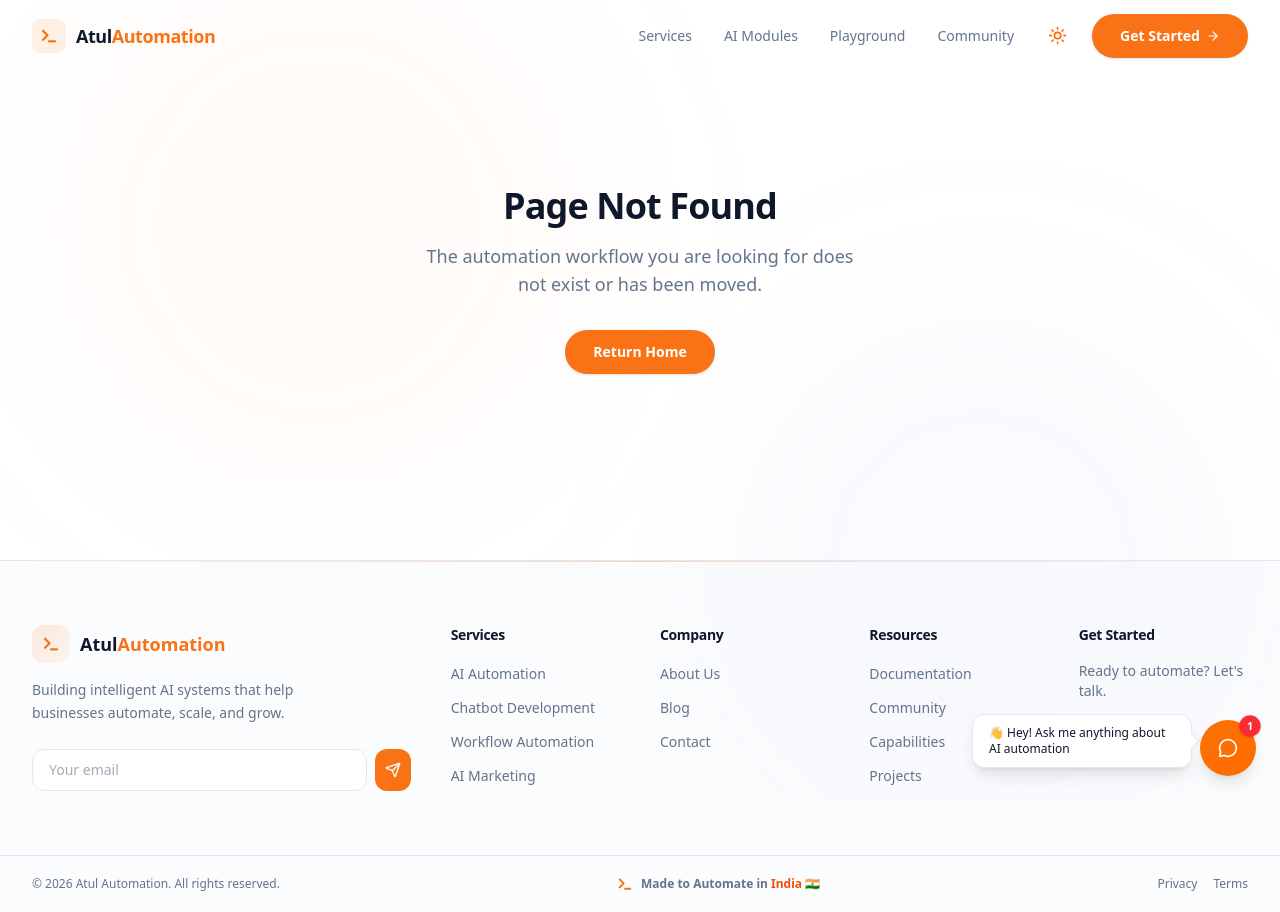
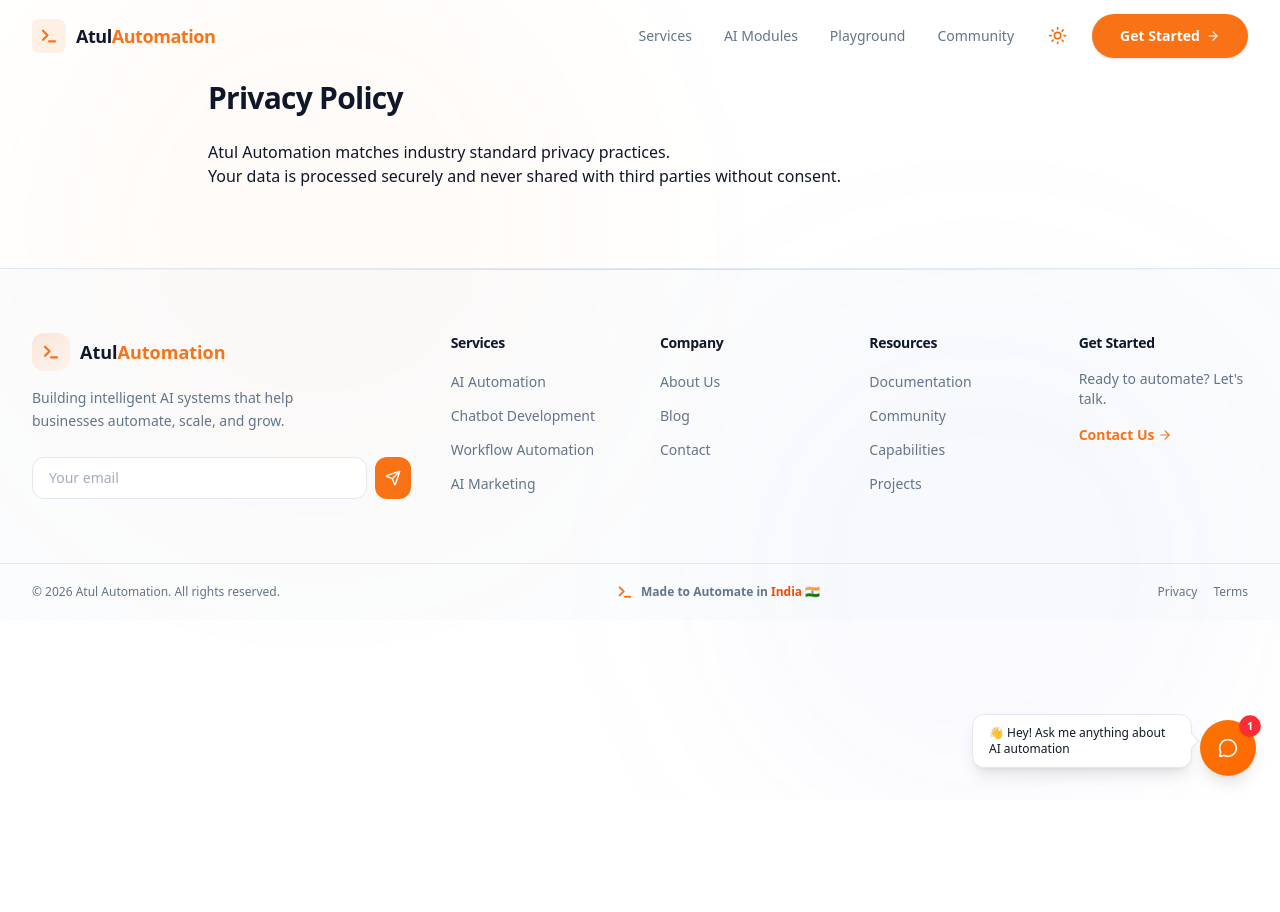
Before and after one commit to ATULAUTOMATION1/atulautomation2.0, a Next.js app: page /privacy in a window 1280 px wide. Before the commit this address had no page. After the commit the page ends 800 px from the top, so only its background shows below. Built offline with nearby package versions, Linux system fonts and the light colour scheme.

Commit message:
Fix broken footer links and add legal pages

```diff
--- /dev/null
+++ b/app/privacy/page.tsx
@@ -0,0 +1,19 @@
+import { Metadata } from "next";
+
+export const metadata: Metadata = {
+    title: "Privacy Policy | Atul Automation",
+    description: "Privacy Policy for Atul Automation",
+};
+
+export default function PrivacyPage() {
+    return (
+        <main className="container mx-auto px-4 py-20 max-w-4xl">
+            <h1 className="text-3xl font-bold mb-6">Privacy Policy</h1>
+            <div className="prose dark:prose-invert">
+                <p>Atul Automation matches industry standard privacy practices. </p>
+                <p>Your data is processed securely and never shared with third parties without consent.</p>
+                {/* Full policy content would go here */}
+            </div>
+        </main>
+    );
+}
--- /dev/null
+++ b/app/terms/page.tsx
@@ -0,0 +1,18 @@
+import { Metadata } from "next";
+
+export const metadata: Metadata = {
+    title: "Terms of Service | Atul Automation",
+    description: "Terms of Service for Atul Automation",
+};
+
+export default function TermsPage() {
+    return (
+        <main className="container mx-auto px-4 py-20 max-w-4xl">
+            <h1 className="text-3xl font-bold mb-6">Terms of Service</h1>
+            <div className="prose dark:prose-invert">
+                <p>By using Atul Automation services, you agree to these terms.</p>
+                {/* Full terms content would go here */}
+            </div>
+        </main>
+    );
+}
--- a/components/layout/footer.tsx
+++ b/components/layout/footer.tsx
@@ -113,8 +113,8 @@ export function Footer() {
                     </div>
 
                     <div className="flex items-center gap-4">
-                        <Link href="#" className="text-xs text-muted-foreground hover:text-primary transition-colors">Privacy</Link>
-                        <Link href="#" className="text-xs text-muted-foreground hover:text-primary transition-colors">Terms</Link>
+                        <Link href="/privacy" className="text-xs text-muted-foreground hover:text-primary transition-colors">Privacy</Link>
+                        <Link href="/terms" className="text-xs text-muted-foreground hover:text-primary transition-colors">Terms</Link>
                     </div>
                 </div>
             </div>
--- a/components/sections/community.tsx
+++ b/components/sections/community.tsx
@@ -50,11 +50,11 @@ export function Community() {
                         viewport={{ once: true }}
                         className="flex flex-col sm:flex-row justify-center gap-3"
                     >
-                        <a href="#" className="btn-primary group">
+                        <a href="https://discord.gg" target="_blank" rel="noopener noreferrer" className="btn-primary group">
                             Join Discord <ArrowRight className="ml-2 h-4 w-4 group-hover:translate-x-0.5 transition-transform" />
                         </a>
-                        <a href="#" className="btn-secondary">
-                            Visit Forum
+                        <a href="/blog" className="btn-secondary">
+                            Visit Blog
                         </a>
                     </motion.div>
                 </div>
```
